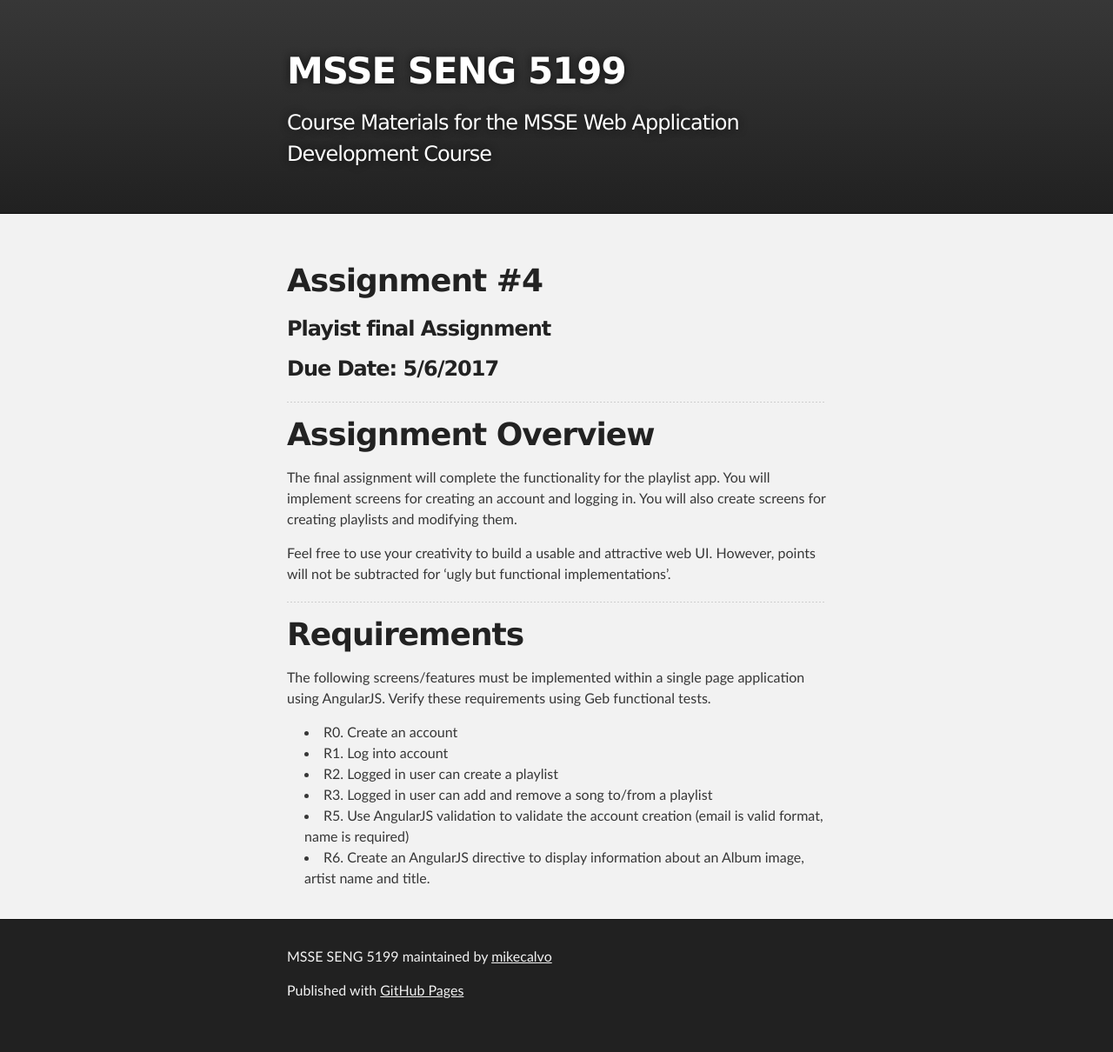
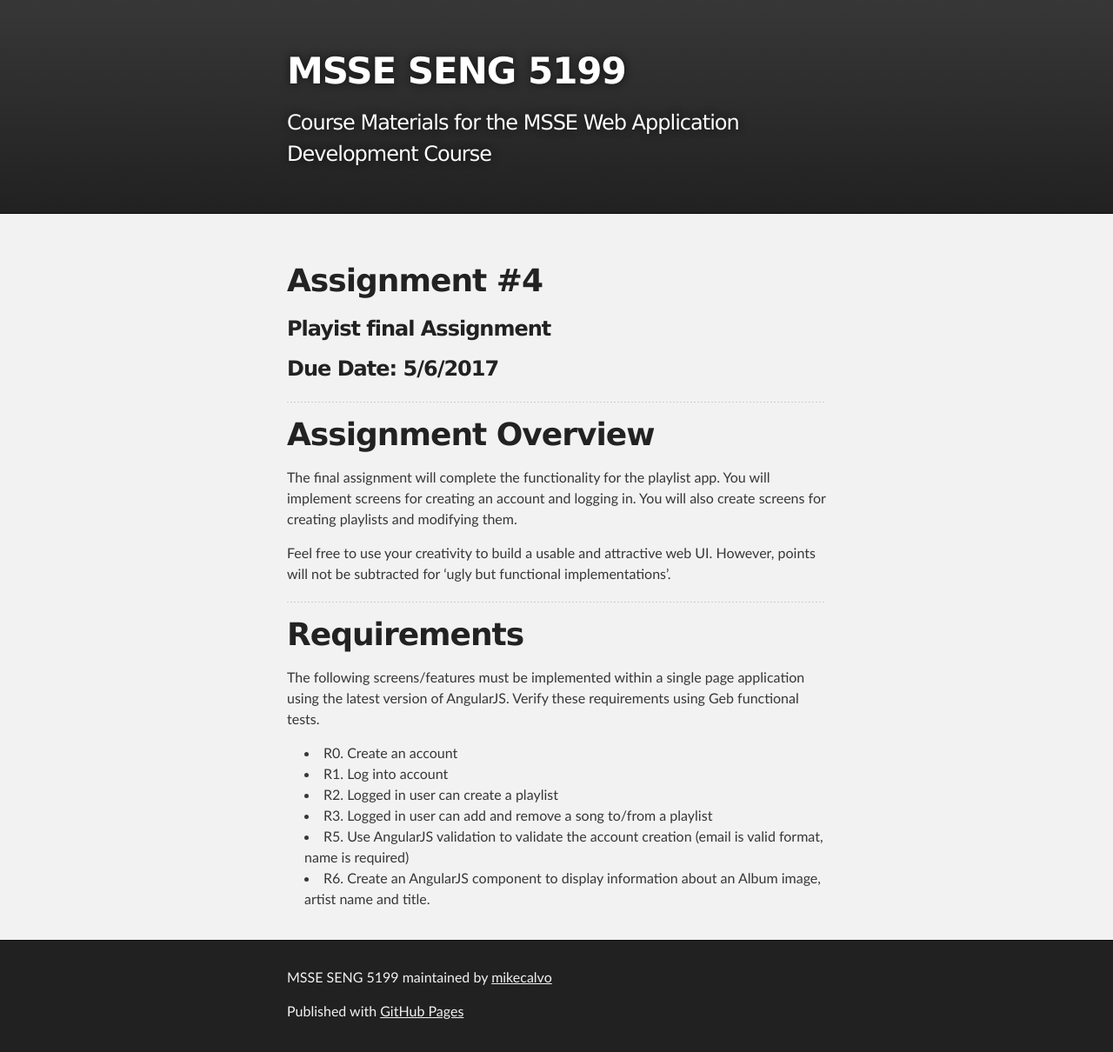
Before and after one commit to mikecalvo/mikecalvo.github.io, a Jekyll site: the page built from msse/assignments/4/index.md, in a window 1280 px wide. Shown: the whole page at 87% size. Built offline with Jekyll 4.4.1, drawn with Linux system fonts in a browser that asks for light colours; before the commit the page ends 1186 px from its top, so only the background shows below that.

Commit message:
Fixed assignment 4

```diff
--- a/msse/assignments/4/index.md
+++ b/msse/assignments/4/index.md
@@ -20,11 +20,11 @@ Feel free to use your creativity to build a usable and attractive web UI.  Howev
 ---
 
 # Requirements
-The following screens/features must be implemented within a single page application using AngularJS.  Verify these requirements using Geb functional tests.
+The following screens/features must be implemented within a single page application using the latest version of AngularJS.  Verify these requirements using Geb functional tests.
 
 - R0. Create an account
 - R1. Log into account
 - R2. Logged in user can create a playlist
 - R3. Logged in user can add and remove a song to/from a playlist
 - R5. Use AngularJS validation to validate the account creation (email is valid format, name is required)
-- R6. Create an AngularJS directive to display information about an Album image, artist name and title.
+- R6. Create an AngularJS component to display information about an Album image, artist name and title.
```
Also changed, not shown: msse/index.md (+6 -6 lines), msse/notes/ng_pipes/index.md (+3 -2 lines).
